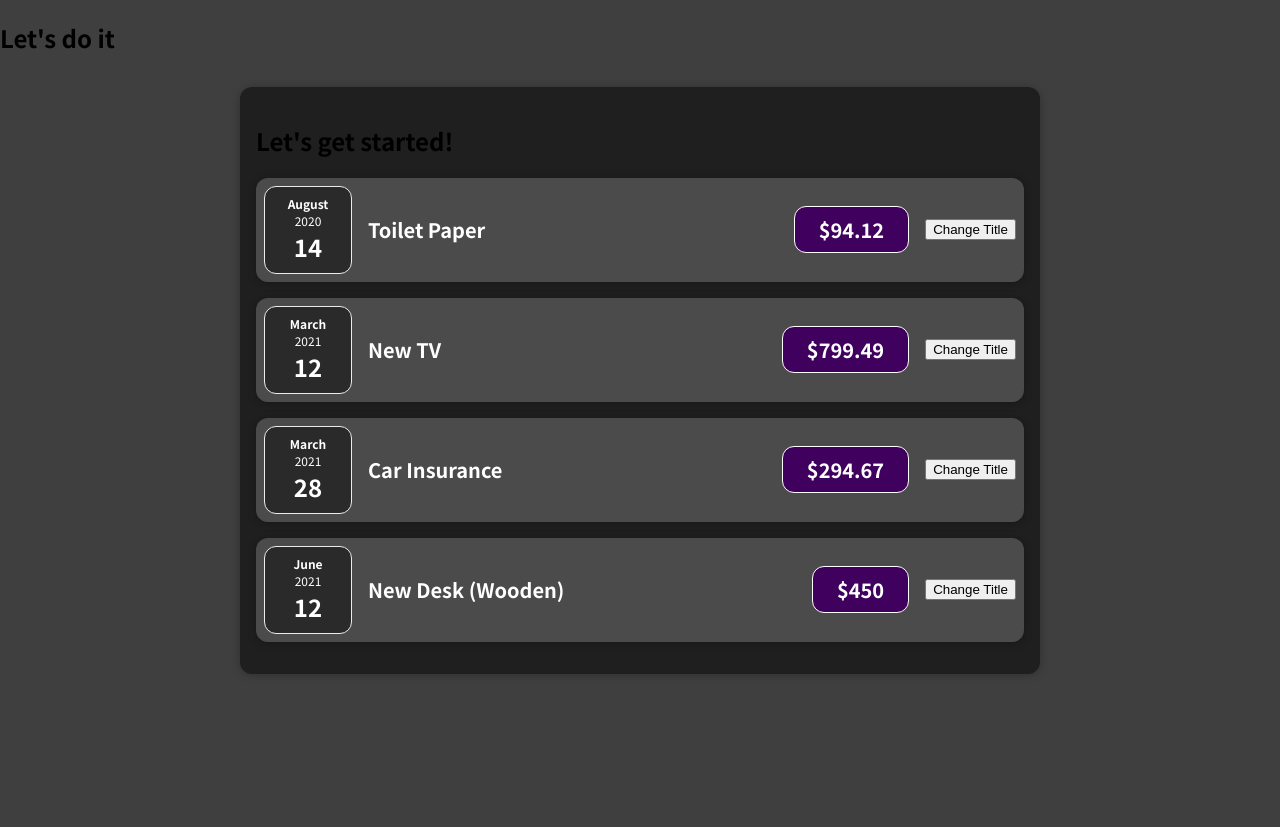
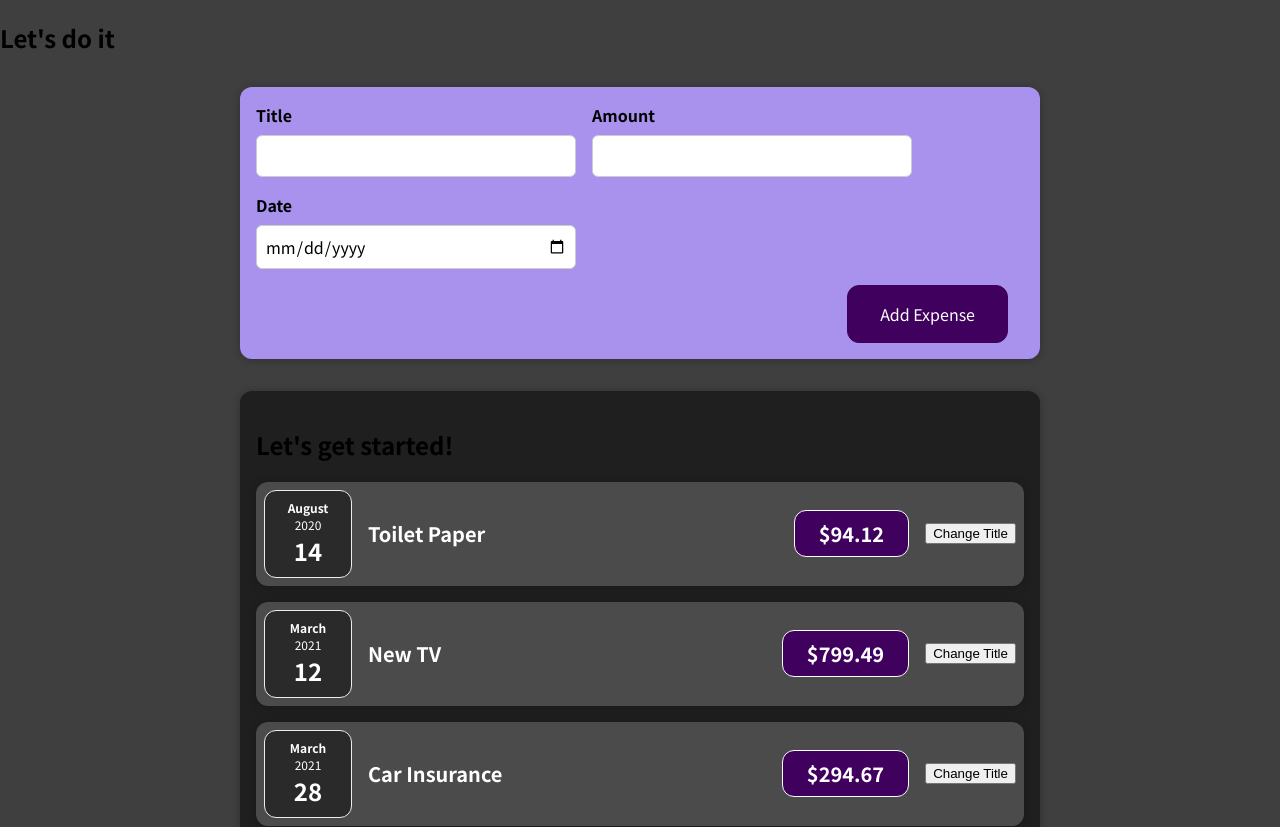
Before and after one commit to FelipeSchefer/REACT.course.part1, a React (Create React App) app: page / in a window 1280 px wide. Shown: the top 827 px of the page. Before the commit the page ends 800 px from the top, so only its background shows below. Built offline with nearby package versions, Linux system fonts and the light colour scheme.

Commit message:
Class 52
Listening to Uper Input

```diff
--- a/src/App.js
+++ b/src/App.js
@@ -1,4 +1,5 @@
 import React from 'react'
+import NewExpense from './components/NewExpenses/NewExpense'
 import Expenses from './components/Expenses/Expenses'
 
 const App = () => {
@@ -33,11 +34,12 @@
     'div',
     {},
     React.createElement('h2', {} ,"Let's do it"),
+    React.createElement(NewExpense,{}),
     React.createElement(Expenses,{items: expenses})
   )
   // return(
   // <div>
-  //     <h2>Let's do it</h2>
+  //     <NewExpense/>
   //     <Expenses items={expenses}/>
   // </div>
   // )
--- a/src/components/Expenses/ExpenseItem.js
+++ b/src/components/Expenses/ExpenseItem.js
@@ -1,18 +1,21 @@
-import React from 'react'
+import React, {useState} from 'react' // useState is for refreshing the class itself so you can update some value you may want to
 import ExpenseDate from './ExpenseDate'
 import Card from '../UI/Card'
 import './ExpenseItem.css'
 
 const ExpenseItem = (props) =>{
+  // this code below is a deconstructed array which gets useState(props.tile) and sets in the title which later will receive a new value by setTitle() that is nested in clickHandler()
+  const [title, setTitle] = useState(props.title)
   const clickHandler = () =>{
-    console.log('clicked !!!')
+    setTitle('Updated!')
+    console.log(title)
   }
 
   return (
     <Card className="expense-item">
       <ExpenseDate date={props.date}/>
       <div className="expense-item__description">
-        <h2>{props.title}</h2>
+        <h2>{title}</h2>
         <div className="expense-item__price">${props.amount}</div>
         <button onClick={clickHandler}>Change Title</button>
       </div>
--- /dev/null
+++ b/src/components/NewExpenses/ExpenseForm.css
@@ -0,0 +1,26 @@
+.new-expense__controls {
+  display: flex;
+  flex-wrap: wrap;
+  gap: 1rem;
+  margin-bottom: 1rem;
+  text-align: left;
+}
+
+.new-expense__control label {
+  font-weight: bold;
+  margin-bottom: 0.5rem;
+  display: block;
+}
+
+.new-expense__control input {
+  font: inherit;
+  padding: 0.5rem;
+  border-radius: 6px;
+  border: 1px solid #ccc;
+  width: 20rem;
+  max-width: 100%;
+}
+
+.new-expense__actions {
+  text-align: right;
+}
--- /dev/null
+++ b/src/components/NewExpenses/ExpenseForm.js
@@ -0,0 +1,33 @@
+import React from 'react';
+
+import './ExpenseForm.css';
+
+const ExpenseForm = () => {
+  const titleChangeHandler = (event) =>{
+    console.log(event.target.value)
+  }
+
+  return (
+    <form>
+      <div className='new-expense__controls'>
+        <div className='new-expense__control'>
+          <label>Title</label>
+          <input type='text' onChange={titleChangeHandler}/>
+        </div>
+        <div className='new-expense__control'>
+          <label>Amount</label>
+          <input type='number' min='0.01' step='0.01' />
+        </div>
+        <div className='new-expense__control'>
+          <label>Date</label>
+          <input type='date' min='2019-01-01' max='2022-12-31' />
+        </div>
+      </div>
+      <div className='new-expense__actions'>
+        <button type='submit'>Add Expense</button>
+      </div>
+    </form>
+  );
+};
+
+export default ExpenseForm;
--- /dev/null
+++ b/src/components/NewExpenses/NewExpense.css
@@ -0,0 +1,38 @@
+.new-expense {
+  background-color: #a892ee;
+  padding: 1rem;
+  margin: 2rem auto;
+  width: 50rem;
+  max-width: 95%;
+  border-radius: 12px;
+  text-align: center;
+  box-shadow: 0 1px 8px rgba(0, 0, 0, 0.25);
+}
+
+.new-expense button {
+  font: inherit;
+  cursor: pointer;
+  padding: 1rem 2rem;
+  border: 1px solid #40005d;
+  background-color: #40005d;
+  color: white;
+  border-radius: 12px;
+  margin-right: 1rem;
+}
+
+.new-expense button:hover,
+.new-expense button:active {
+  background-color: #510674;
+  border-color: #510674;
+}
+
+.new-expense button.alternative {
+  color: #220131;
+  border-color: transparent;
+  background-color: transparent;
+}
+
+.new-expense button.alternative:hover,
+.new-expense button.alternative:active {
+  background-color: #ddb3f8;
+}
--- /dev/null
+++ b/src/components/NewExpenses/NewExpense.js
@@ -0,0 +1,14 @@
+import React from 'react';
+
+import ExpenseForm from './ExpenseForm';
+import './NewExpense.css';
+
+const NewExpense = () => {
+  return (
+    <div className='new-expense'>
+      <ExpenseForm />
+    </div>
+  );
+};
+
+export default NewExpense;
```
Also changed, not shown: 1 other file (tests, documents, lock files or other folders).
